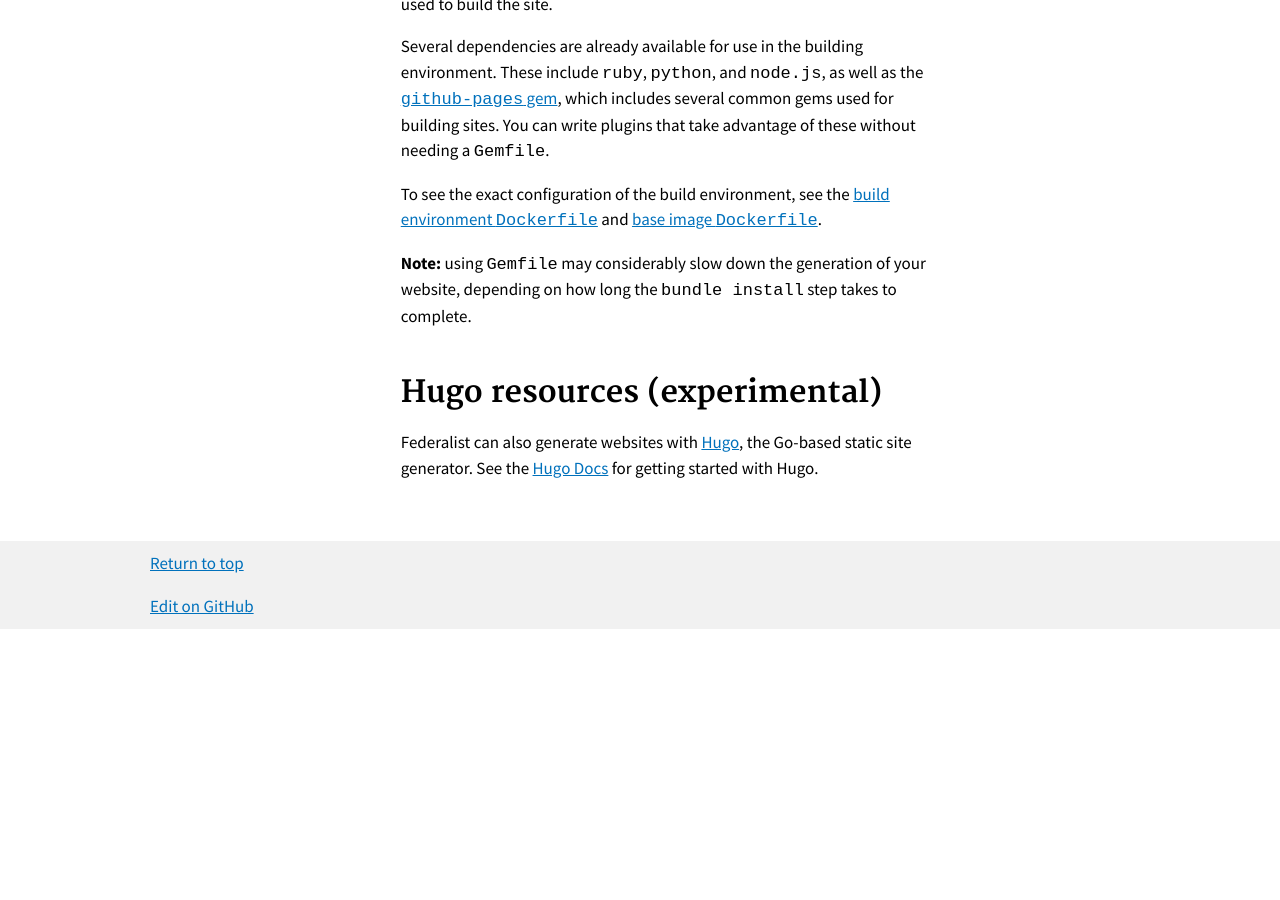
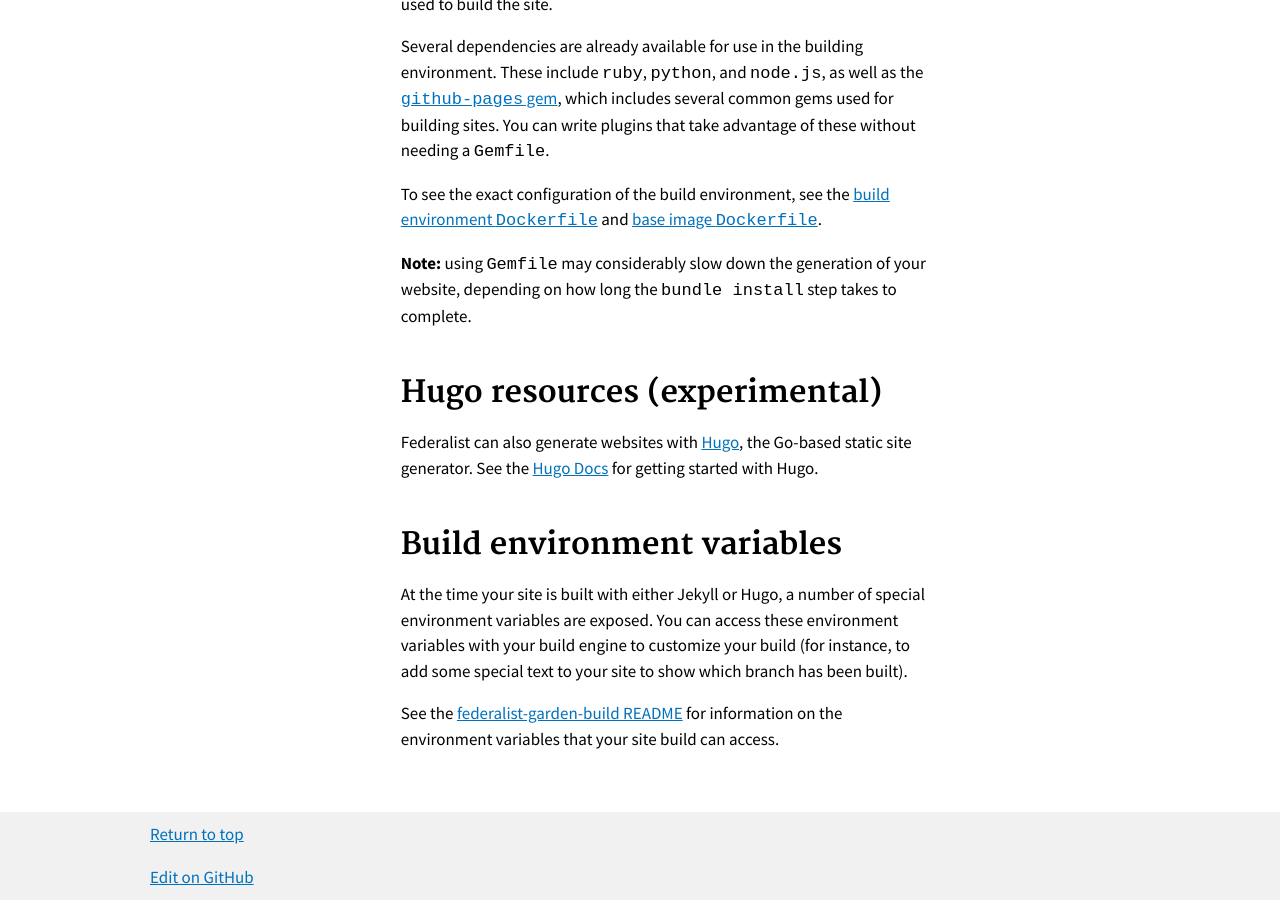
Before and after one commit to Macy-FK/federaliste, a Jekyll site: the page built from pages/how-federalist-works/how-builds-work.md, in a window 1280 px wide and 900 px high, scrolled down 2304 px. Built offline with Jekyll 4.4.1, drawn with Linux system fonts in a browser that asks for light colours; Markdown is read by kramdown in place of the engine named in the settings; before the commit the page ends 2933 px from its top, so only the background shows below that.

Commit message:
add info about build environment variables
ref #175

```diff
--- a/pages/how-federalist-works/how-builds-work.md
+++ b/pages/how-federalist-works/how-builds-work.md
@@ -53,3 +53,9 @@ To see the exact configuration of the build environment, see the [build environm
 ## Hugo resources (experimental)
 
 Federalist can also generate websites with [Hugo](http://gohugo.io/), the Go-based static site generator. See the [Hugo Docs](https://gohugo.io/documentation/) for getting started with Hugo.
+
+## Build environment variables
+
+At the time your site is built with either Jekyll or Hugo, a number of special environment variables are exposed. You can access these environment variables with your build engine to customize your build (for instance, to add some special text to your site to show which branch has been built).
+
+See the [federalist-garden-build README](https://github.com/18f/federalist-garden-build#variables-exposed-during-builds) for information on the environment variables that your site build can access.
```
